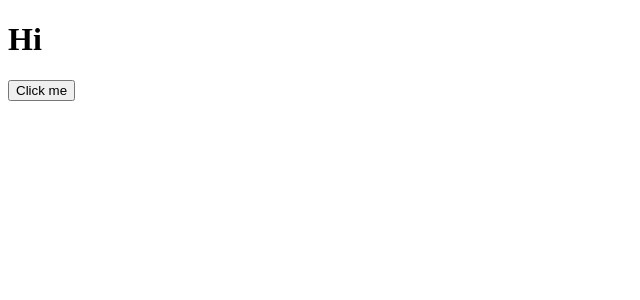
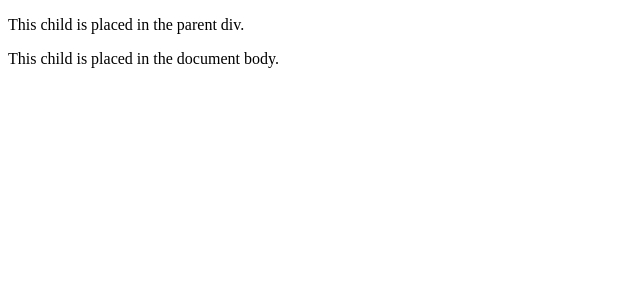
Before and after one commit to willnguyen1312/react-pro, a React (Vite) app: page / in a window 1280 px wide. Shown: the top 300 px of the page, without its empty margins (0-640 px from the left). Built offline with nearby package versions, Linux system fonts and the light colour scheme.

Commit message:
Event is super weird in React 🤷‍♂️

```diff
--- a/src/main.tsx
+++ b/src/main.tsx
@@ -1,4 +1,4 @@
-import { ElementRef, useRef } from "react";
+import { createPortal } from "react-dom";
 import ReactDOM from "react-dom/client";
 import "virtual:uno.css";
 // import App from "./App";
@@ -7,26 +7,18 @@ const rootElement = document.getElementById("root") as HTMLElement;
 
 const root = ReactDOM.createRoot(rootElement);
 
-const App = () => {
-  const buttonRef = useRef<ElementRef<"button">>(null);
+export const App = () => {
   return (
     <div
       onClick={(event) => {
-        const btnElement = buttonRef.current;
-
-        if (btnElement) {
-          const isFromButton = event.target === (btnElement as HTMLElement);
-
-          if (isFromButton) {
-            console.log("clicked from button");
-          } else {
-            console.log("clicked from elsewhere");
-          }
-        }
+        console.log(event.target);
       }}
     >
-      <h1>Hi</h1>
-      <button ref={buttonRef}>Click me</button>
+      <p>This child is placed in the parent div.</p>
+      {createPortal(
+        <p>This child is placed in the document body.</p>,
+        document.body,
+      )}
     </div>
   );
 };
```
